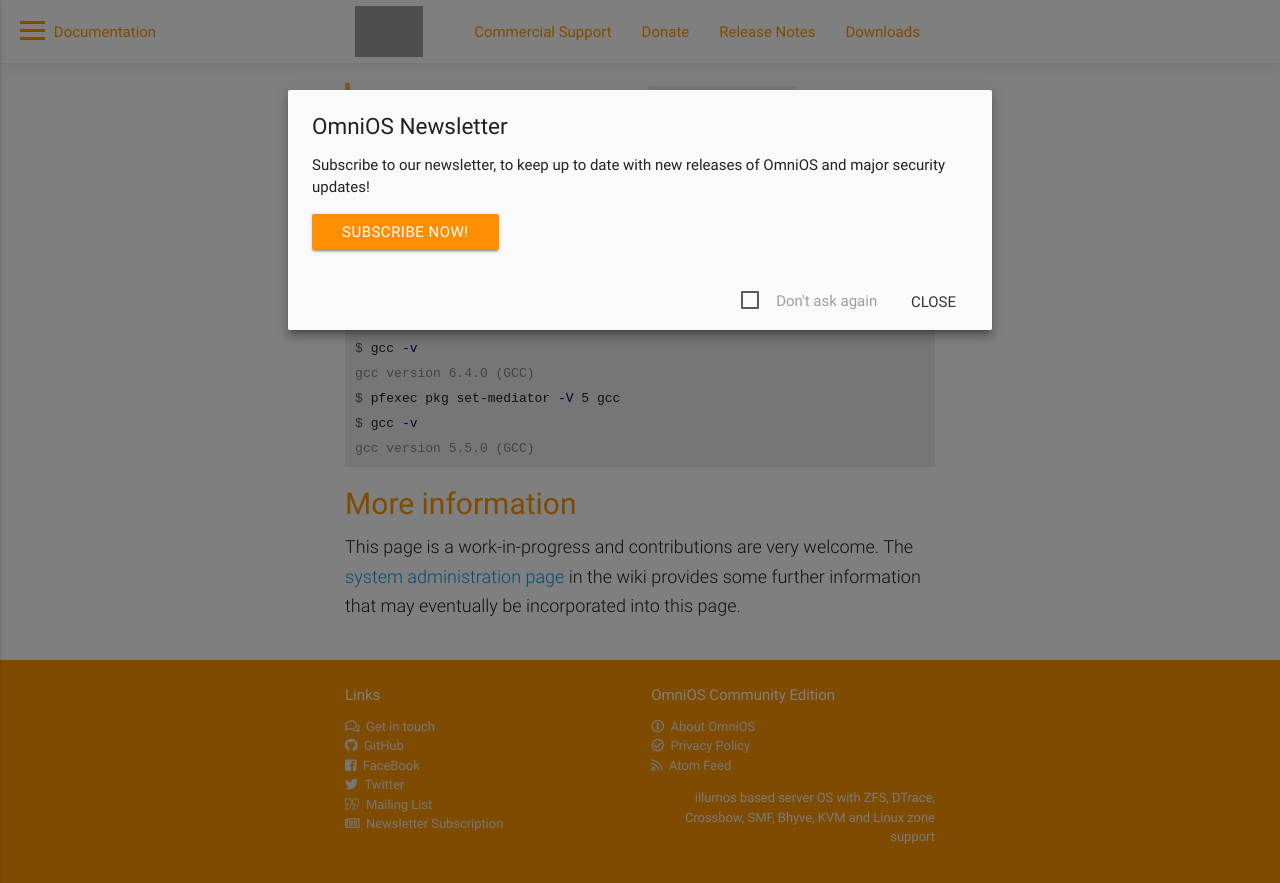
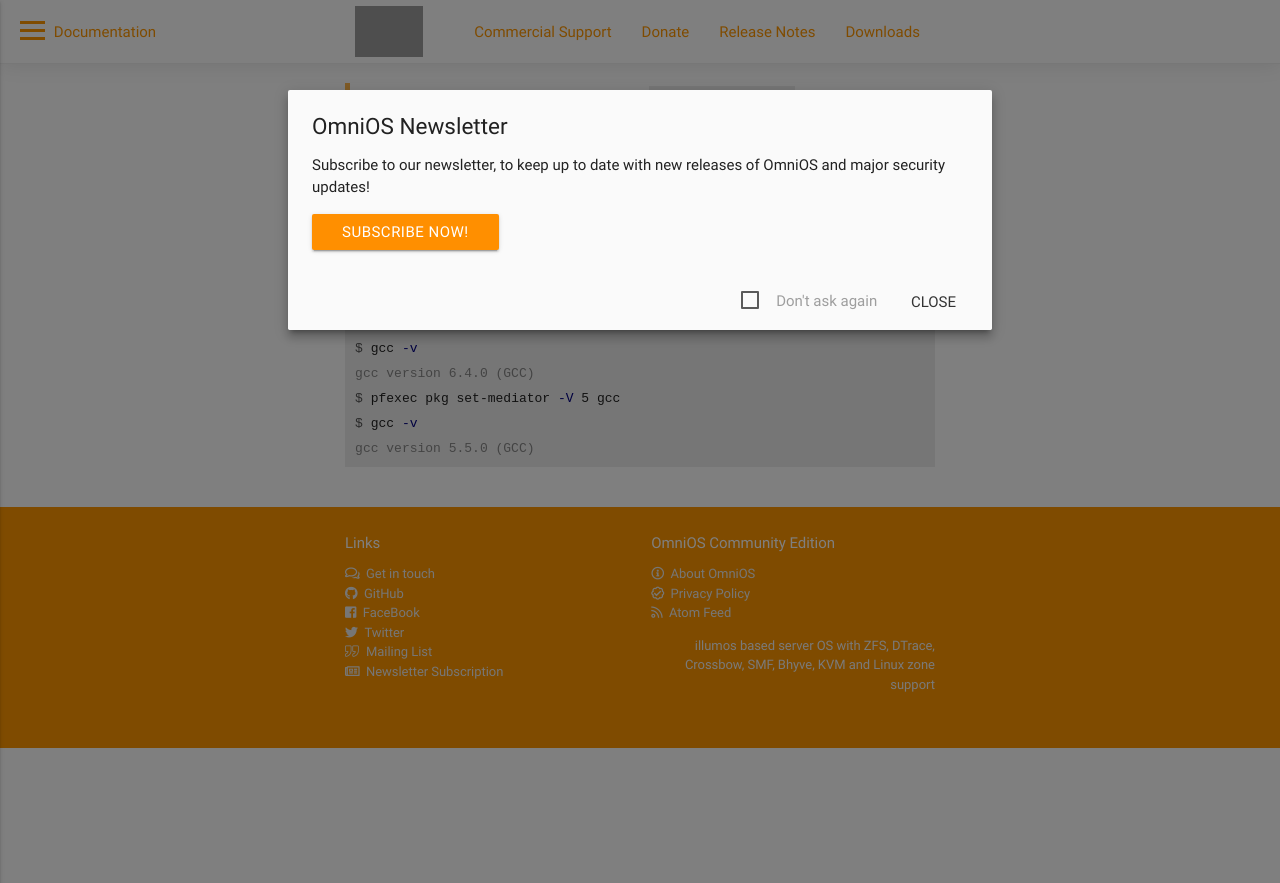
Before and after one commit to omniosorg/omniosorg.github.io, a Jekyll site: the page built from _docs/info/getstarted.md, in a window 1280 px wide and 900 px high, scrolled down 2381 px. Shown: the top 883 px of the window. Built offline with Jekyll 4.4.1, drawn with Linux system fonts in a browser that asks for light colours; after the commit the page ends 3129 px from its top, so only the background shows below that; grey boxes are pictures that could not be loaded.

Commit message:
as `ardeshir` pointed out on IRC, the wiki has gone

````diff
--- a/_docs/info/getstarted.md
+++ b/_docs/info/getstarted.md
@@ -127,10 +127,3 @@
 $ gcc -v
 gcc version 5.5.0 (GCC)
 ```
-
-## More information
-
-This page is a work-in-progress and contributions are very welcome. The
-[system administration page](http://wiki.omniosce.org/GeneralAdministration)
-in the wiki provides some further information that may eventually be
-incorporated into this page.
````
